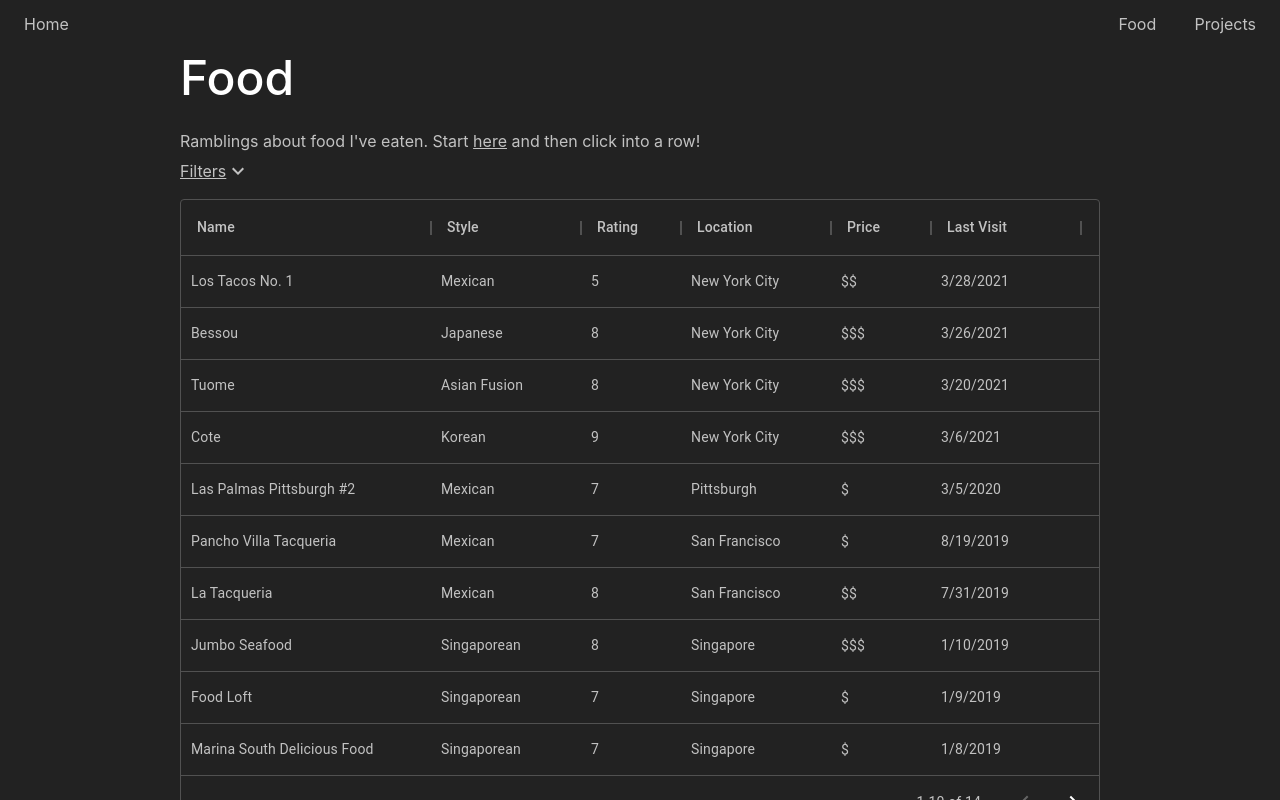
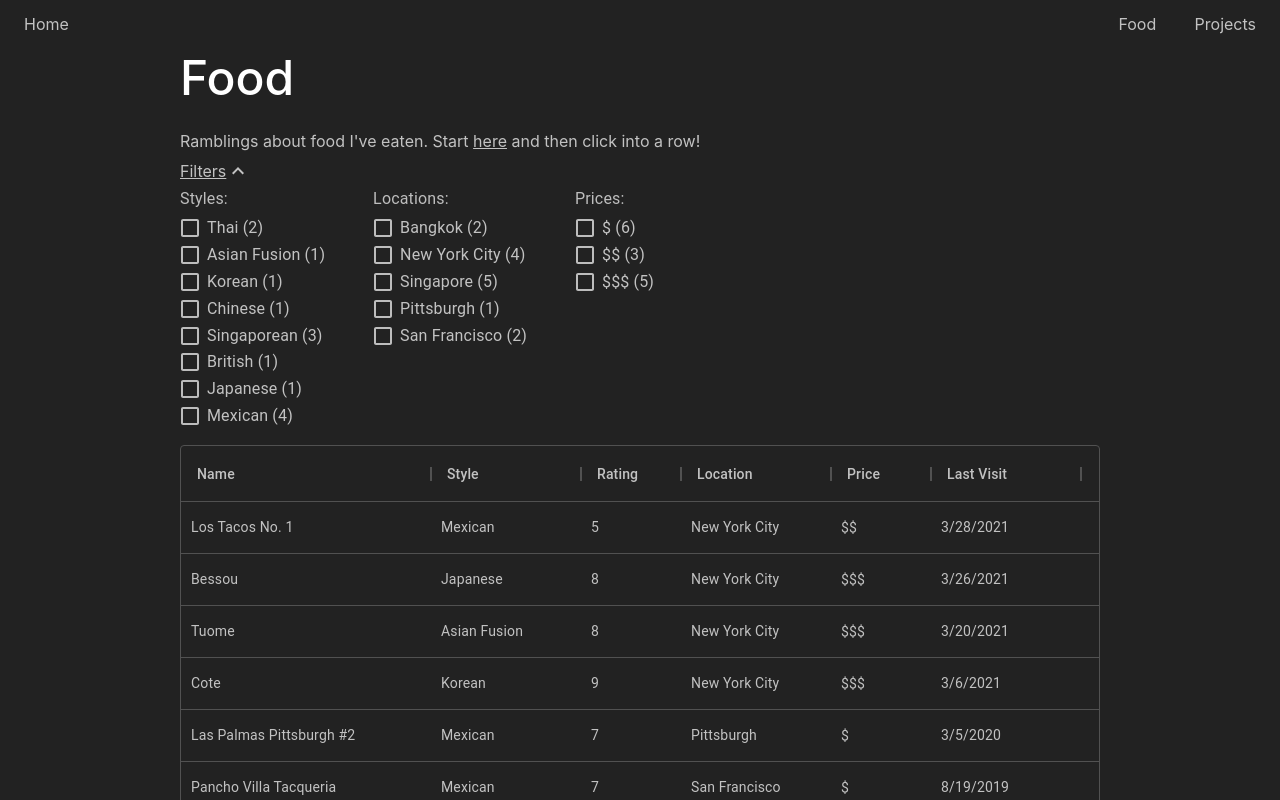
Before and after one commit to jyu/jyu.github.io, a React (Create React App) app: page /food in a window 1280 px wide. Both pictures are taken after a click on the element "Filters". Shown: the top 800 px of the page. Built offline with nearby package versions, Linux system fonts and the light colour scheme.

Commit message:
Add more filters

```diff
--- a/src/routes/Food/index.jsx
+++ b/src/routes/Food/index.jsx
@@ -23,7 +23,7 @@ import NavBar from "../../components/NavBar";
 
 import restaurants from "../../data/restaurants";
 
-const prices = ["$", "$$", "$$$", "$$$$", "$$$$$"];
+const dispPrices = ["$", "$$", "$$$", "$$$$", "$$$$$"];
 
 const theme = createMuiTheme({
   palette: {
@@ -58,19 +58,19 @@ const theme = createMuiTheme({
 
 function Food(props) {
   const { classes } = props;
-  const [filterOpen, setFilterOpen] = useState(true);
+  const [filterOpen, setFilterOpen] = useState(false);
   const [filters, setFilters] = useState([]);
 
   const toggleFilter = (name, type) => {
     const isOn =
-      filters.filter((f) => f["name"] !== name && f["type"] !== type).length >
+      filters.filter((f) => f["name"] === name && f["type"] === type).length >
       0;
     if (!isOn) {
       setFilters((arr) => [...arr, { name: name, type: type }]);
     } else {
-      setFilters((arr) => [
-        arr.filter((f) => f["name"] !== name && f["type"] !== type),
-      ]);
+      setFilters((arr) =>
+        arr.filter((f) => !(f["name"] === name && f["type"] === type))
+      );
     }
   };
 
@@ -97,7 +97,7 @@ function Food(props) {
       headerName: "Price",
       sortable: true,
       width: 100,
-      valueGetter: (params) => prices[params.row.price],
+      valueGetter: (params) => dispPrices[params.row.price],
     },
     {
       field: "lastVisited",
@@ -110,10 +110,12 @@ function Food(props) {
 
   const restaurant_list = values(restaurants);
   const locations = groupBy(restaurant_list, "location");
+  const styles = groupBy(restaurant_list, "style");
+  const prices = groupBy(restaurant_list, "price");
 
   const filtered_restaurants = restaurant_list.filter((r) => {
     // No filters
-    if (filters.length == 0) {
+    if (filters.length === 0) {
       return true;
     }
     // Apply filters
@@ -125,6 +127,41 @@ function Food(props) {
     return false;
   });
   const rows = reverse(sortBy(filtered_restaurants, (r) => r.lastVisited));
+
+  const filterGroup = (arr, filterType, filterName, valueGetter) => (
+    <div className={classes.filter}>
+      <FormControl component="fieldset" className={classes.formControl}>
+        <FormLabel component="legend" className={classes.formLabel}>
+          {filterName}:
+        </FormLabel>
+        <FormGroup>
+          {keys(arr).map((name) => (
+            <FormControlLabel
+              control={
+                <Checkbox
+                  checked={
+                    filters.filter(
+                      (f) => f["name"] === name && f["type"] === filterType
+                    ).length > 0
+                  }
+                  onChange={() => toggleFilter(name, filterType)}
+                  name={name}
+                  className={classes.checkbox}
+                />
+              }
+              label={`${valueGetter ? valueGetter(name) : name} (${
+                arr[name].length
+              })`}
+              classes={{
+                label: classes.filterLabel,
+              }}
+              className={classes.filterControLabel}
+            />
+          ))}
+        </FormGroup>
+      </FormControl>
+    </div>
+  );
 
   return (
     <ThemeProvider theme={theme}>
@@ -152,44 +189,9 @@ function Food(props) {
               </div>
               {filterOpen && (
                 <div className={classes.filters}>
-                  <div className={classes.filter}>
-                    <FormControl
-                      component="fieldset"
-                      className={classes.formControl}
-                    >
-                      <FormLabel
-                        component="legend"
-                        className={classes.formLabel}
-                      >
-                        Locations:
-                      </FormLabel>
-                      <FormGroup>
-                        {keys(locations).map((loc) => (
-                          <FormControlLabel
-                            control={
-                              <Checkbox
-                                checked={
-                                  filters.filter(
-                                    (f) =>
-                                      f["name"] === loc &&
-                                      f["type"] === "location"
-                                  ).length > 0
-                                }
-                                onChange={() => toggleFilter(loc, "location")}
-                                name={loc}
-                                className={classes.checkbox}
-                              />
-                            }
-                            label={`${loc} (${locations[loc].length})`}
-                            classes={{
-                              label: classes.filterLabel,
-                            }}
-                            className={classes.filterControLabel}
-                          />
-                        ))}
-                      </FormGroup>
-                    </FormControl>
-                  </div>
+                  {filterGroup(styles, "style", "Styles")}
+                  {filterGroup(locations, "location", "Locations")}
+                  {filterGroup(prices, "price", "Prices", (p) => dispPrices[p])}
                 </div>
               )}
             </div>
--- a/src/routes/Food/styles.js
+++ b/src/routes/Food/styles.js
@@ -58,7 +58,7 @@ const styles = (theme) => ({
   filter: {
     color: "#c2c2c2",
     marginTop: "0.5em",
-    marginRight: "0.5em",
+    marginRight: "2em",
   },
   checkbox: {
     padding: "5px",
```
